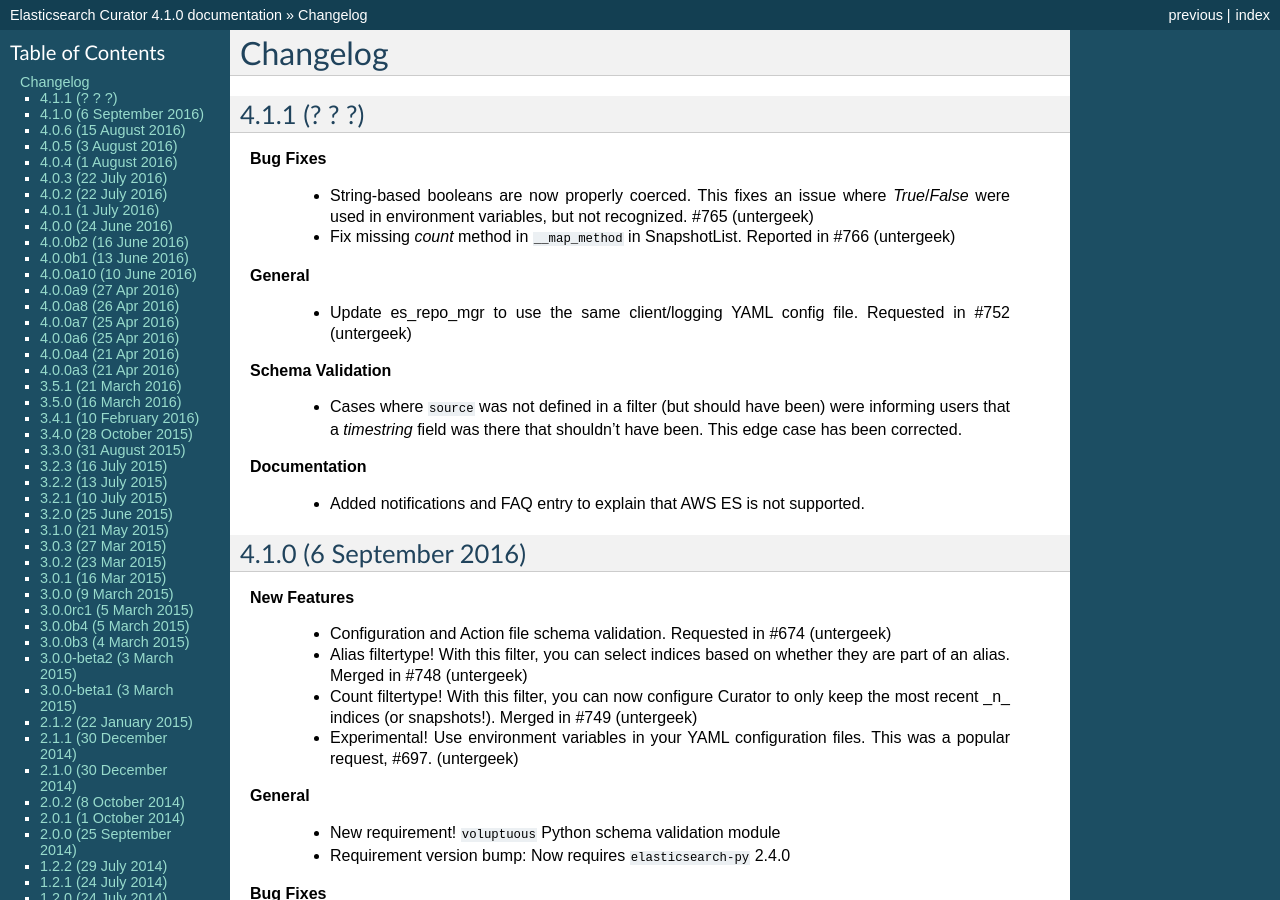
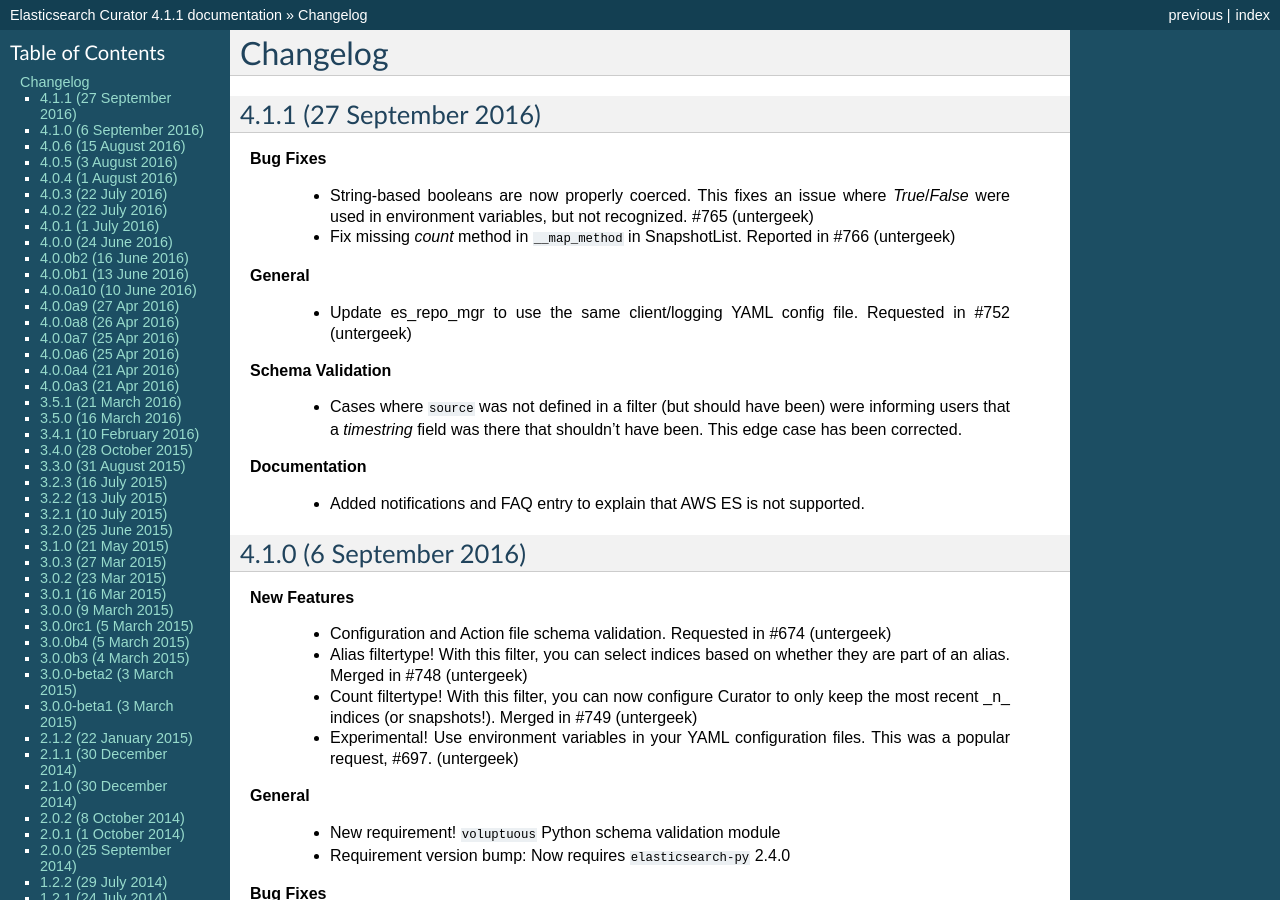
Before and after one commit to elastic/curator, a Sphinx documentation site: the page built from docs/Changelog.rst, in a window 1280 px wide and 900 px high. Built offline with Sphinx 7.4.7, drawn with Linux system fonts in a browser that asks for light colours; some of the changed text lies outside the part shown.

Commit message:
Prepare for 4.1.1 release
And there was much rejoicing...

```diff
--- a/curator/_version.py
+++ b/curator/_version.py
@@ -1 +1 @@
-__version__ = '4.1.0'
+__version__ = '4.1.1'
--- a/docs/Changelog.rst
+++ b/docs/Changelog.rst
@@ -3,8 +3,8 @@
 Changelog
 =========
 
-4.1.1 (? ? ?)
--------------
+4.1.1 (27 September 2016)
+-------------------------
 
 **Bug Fixes**
 
```
Also changed, not shown: 1 other file.
